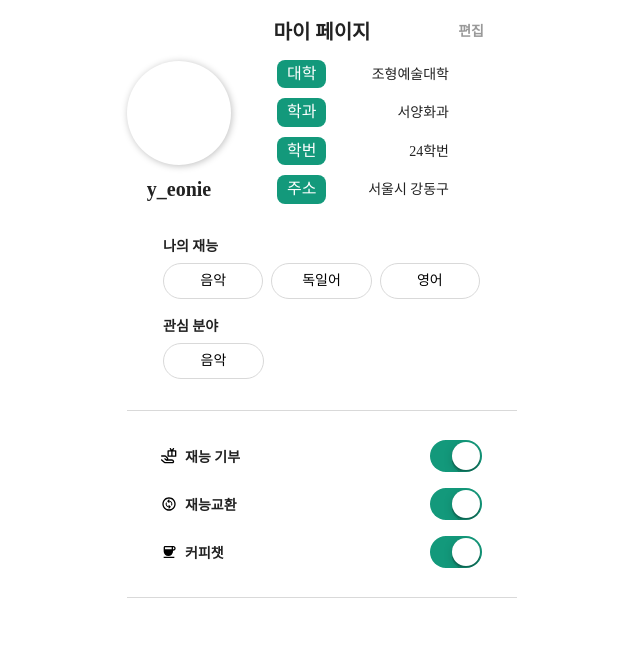
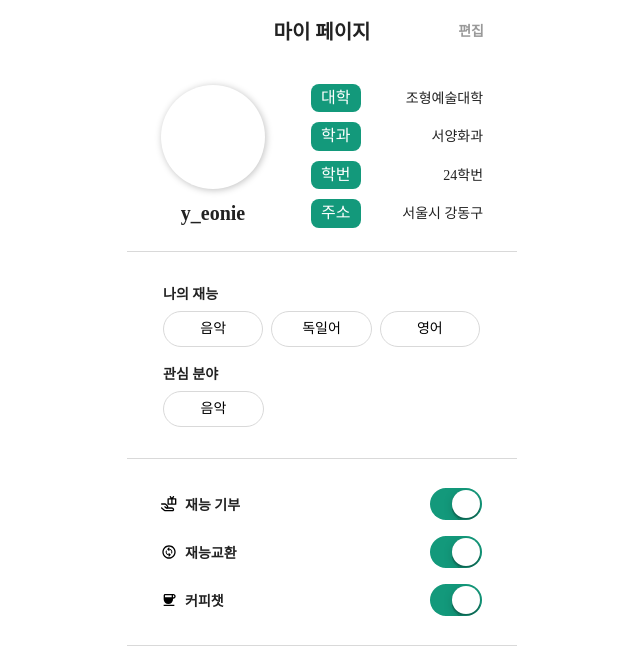
Before and after one commit to EFUB-SWS-Rudolph/Frontend, a React (Vite) app in the folder sws/: page /mypage in a window 1280 px wide. Shown: the top 654 px of the page, without its empty margins (318-958 px from the left). Built offline with nearby package versions, Linux system fonts and the light colour scheme; a web font is replaced by a local one.

Commit message:
💄Design: update MyInfo.jsx

```diff
--- a/sws/src/mypage/components/myInfo/MyInfo.jsx
+++ b/sws/src/mypage/components/myInfo/MyInfo.jsx
@@ -11,7 +11,11 @@ export default function MyInfo() {
 }
 
 const Container = styled.div`
-  display: flex;
+  display: inline-flex;
+  padding: 1.5rem 2.125rem 1.4375rem 2.125rem;
+  justify-content: center;
   align-items: center;
-  gap: 2.875rem;
+  border-bottom: 1px solid var(--Gray-300, #D9D9D9);
+  background: #FFF;
+  gap: 2.88rem;
 `;
```
